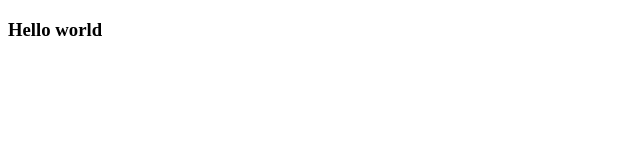
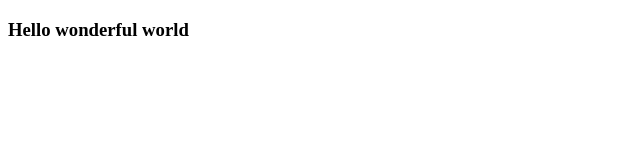
Before and after one commit to kosachevlad/git-script, a plain HTML site: page index.html in a window 1280 px wide. Shown: the whole page, without its empty margins (0-640 px from the left). Drawn offline with Linux system fonts and the light colour scheme.

Commit message:
wonderful update

```diff
--- a/index.html
+++ b/index.html
@@ -12,6 +12,6 @@
     </style>
 </head>
 <body>
-    <h3>Hello world</h3>
+    <h3>Hello wonderful world</h3>
 </body>
 </html>
```
